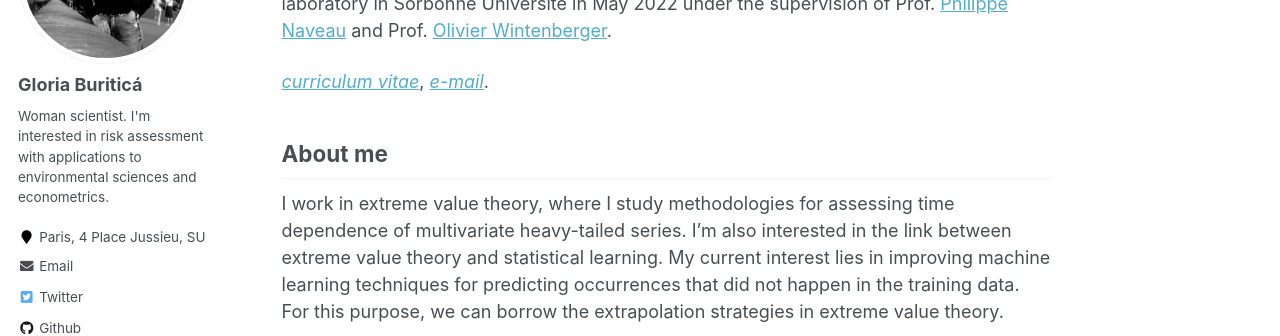
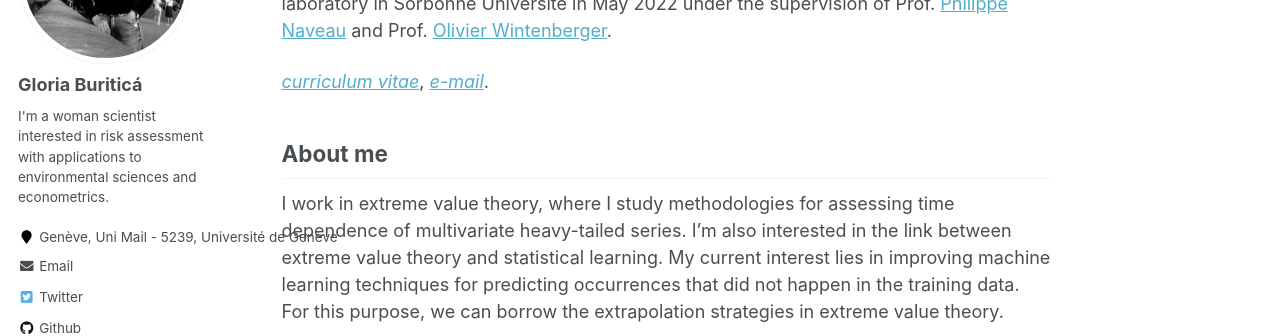
Before and after one commit to GBuritica/GBuritica.github.io, a Jekyll site: the page built from _pages/about.md, in a window 1280 px wide. Shown: the part 224-560 px from the top of the page. Built offline with Jekyll 4.4.1, drawn with Linux system fonts in a browser that asks for light colours; some web fonts are replaced.

Commit message:
Update _config.yml

```diff
--- a/_config.yml
+++ b/_config.yml
@@ -82,12 +82,12 @@ analytics:
 author:
   name             : "Gloria Buriticá"
   avatar           : "foto.jpg"
-  bio              : "Woman scientist. I'm interested in risk assessment with applications to    environmental sciences and econometrics."
-  location         : "Paris, 4 Place Jussieu, SU"
+  bio              : "I'm a woman scientist interested in risk assessment with applications to environmental sciences and econometrics."
+  location         : "Genève, Uni Mail - 5239, Université de Genève"
   employer         :
   pubmed           : "https://www.ncbi.nlm.nih.gov/pubmed/?term=john+snow"
   googlescholar    : "https://scholar.google.com/citations?user=iNiqHYQAAAAJ&hl=fr&oi=ao"
-  email            : "gloria.buritica@sorbonne-universite.fr"
+  email            : "gloria.buriticaborda@unige.ch"
   researchgate     :  # example: "https://www.researchgate.net/profile/yourprofile"
   uri              :
   bitbucket        :
```
